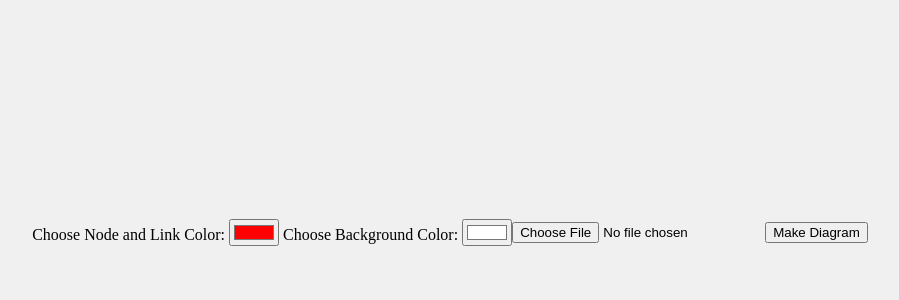
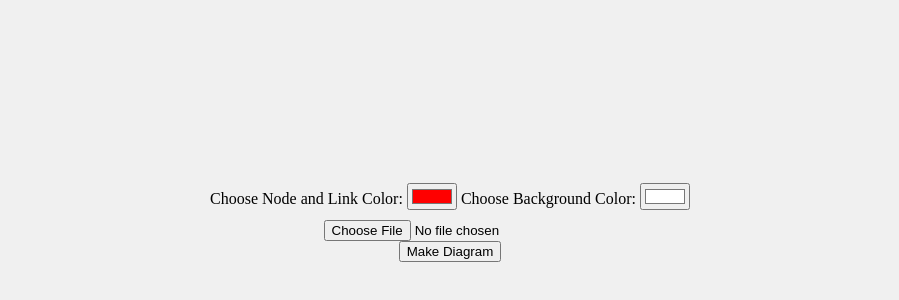
Before and after one commit to PiMo131/DynaGram, a plain HTML site: page index.html in a window 1280 px wide. Shown: the part 168-468 px from the top of the page, without its empty margins (190-1089 px from the left). Drawn offline with nearby package versions, Linux system fonts and the light colour scheme.

```diff
--- a/style.css
+++ b/style.css
@@ -2,13 +2,14 @@ body, html {
   height: 100%;
   margin: 0;
   display: flex;
+  flex-direction: column;
+  align-items: center;
   justify-content: center;
-    align-items: center;
-    background-color: #f0f0f0; /* Optional: for better visibility */
+  background-color: #f0f0f0;
 }
 
-  .content {
-    text-align: center;
+.controls {
+  margin-bottom: 10px;
 }
 
 #diagram {
```
Lines whose indentation alone changed are shown as unchanged.
